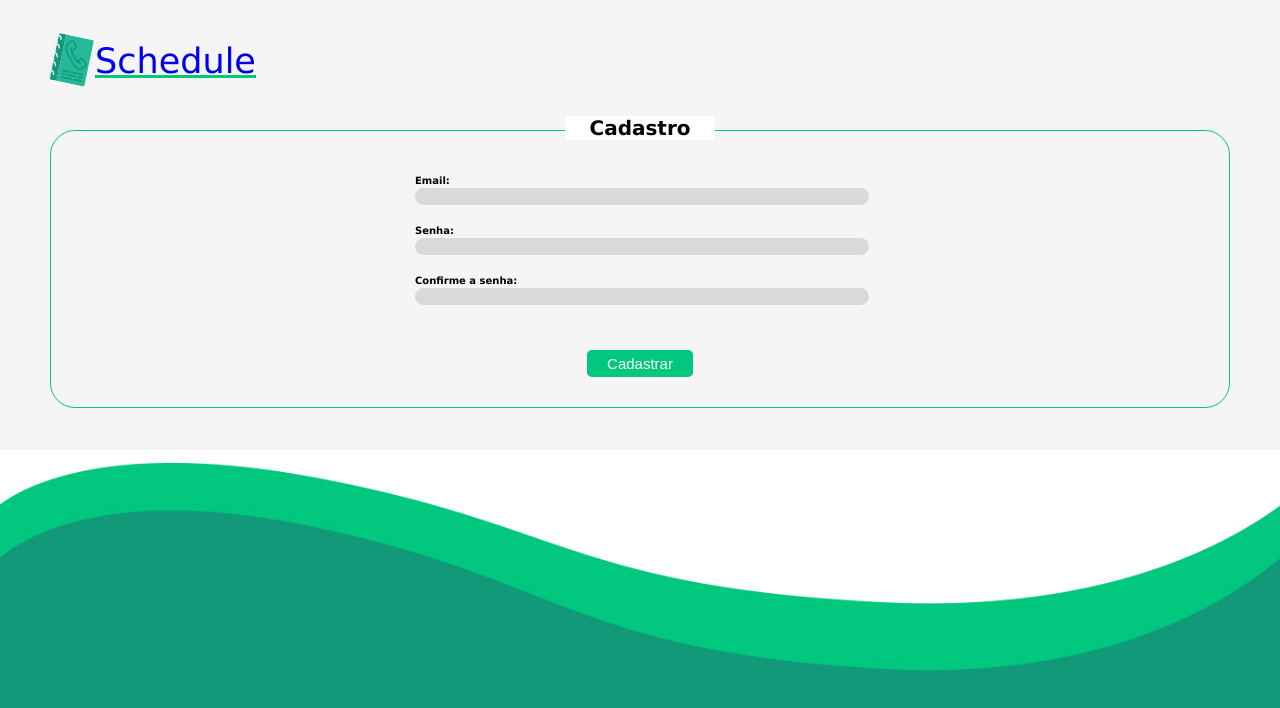
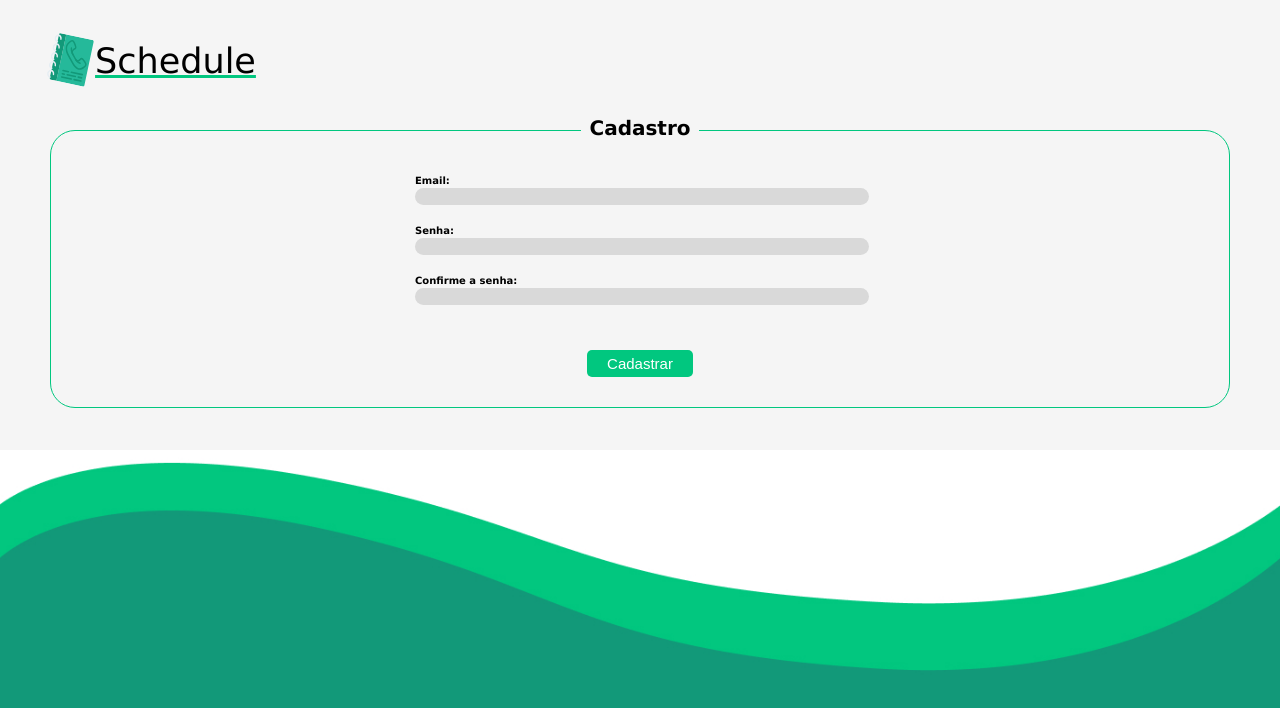
Before and after one commit to DanielRogs/Frontend_Schedule, a React (Create React App) app: page /cadastro in a window 1280 px wide. Shown: the top 708 px of the page. Built offline with nearby package versions, Linux system fonts and the light colour scheme.

Commit message:
arrumando detalhes da tela de login e cadastro relacionado aos links

```diff
--- a/src/components/CadastroCad/styled.ts
+++ b/src/components/CadastroCad/styled.ts
@@ -9,9 +9,9 @@ export const Div = styled.div`
 `;
 
 export const DivTittle = styled.div`
-    background: white;
-    heigth: auto;
-    width: 150px;
+    background: #F5F5F5;
+    height: auto;
+    width: 10%;
     text-align: center;
     margin: 0 auto;
 `;
@@ -23,11 +23,11 @@ export const DivInput = styled.div`
 
     @media (max-width: 620px) {
         width: 250px;
-    {
+    }
 
     @media (max-width: 411px) {
         width: 150px;
-    {
+    }
 `
 
 export const DivButton = styled.div`
--- a/src/globalStyles.tsx
+++ b/src/globalStyles.tsx
@@ -7,8 +7,11 @@ body {
   margin: 0px;
   padding: 0px;
   background-color: #F5F5F5;
-  font-family: 'Oxygen', sans-serif;
+  font-family: Oxygen, Century Gothic, Verdana;
   box-sizing: border-box;
+}
+a{
+  text-decoration: none;
 }
 :root {
   font-size: ${px2vw(24)};
--- a/src/pages/Cad_Page/index.tsx
+++ b/src/pages/Cad_Page/index.tsx
@@ -16,13 +16,14 @@ function CadPage() {
     <>
       <Div className="All">
 
-        <Link to ='/login'>
+
           <DivLogo className='logoPart'>
             <Img src={Logo} />
-            <H2>Schedule</H2>
+            <Link to ='/'>
+              <H2>Schedule</H2>
+            </Link>
         </DivLogo>
 
-        </Link>
 
         <CadastroCad />
 
--- a/src/pages/Cad_Page/styled.ts
+++ b/src/pages/Cad_Page/styled.ts
@@ -1,7 +1,8 @@
 import styled from "styled-components";
-import fundo1 from '../../assets/Image/CadFooterFundo.jpg'
+import fundo1 from '../../assets/Image/CadFooterFundo.jpg';
 
 export const Div = styled.div`
+
     display: flex;
     flex-direction: column;
 `
@@ -19,6 +20,7 @@ export const DivFooter = styled.div`
 
       @media (min-width: 1369px) {
           height: 39vw;
+        }
 `
 
 export const DivLogo = styled.div`
@@ -35,6 +37,7 @@ export const Img = styled.img`
 
 export const H2 = styled.h2`
     font-family: Oxygen, Century Gothic, Verdana;
+    color: black;
     text-decoration: underline;
     text-decoration-color: #01C77F;
     font-weight: 500;
--- a/src/routes/index.tsx
+++ b/src/routes/index.tsx
@@ -7,8 +7,8 @@ export default class AppRoutes extends React.Component{
 
 
     userNotLoggedRoutes = (
-             <Routes>
-                <Route path="/login" element={<LoginPage/>} />
+            <Routes>
+                <Route path="/" element={<LoginPage/>} />
                 <Route path="/cadastro" element={<CadPage/>} />
            </Routes>
     )
```
Also changed, not shown: src/pages/LoginPage/styled.ts (+8 -8 lines).
